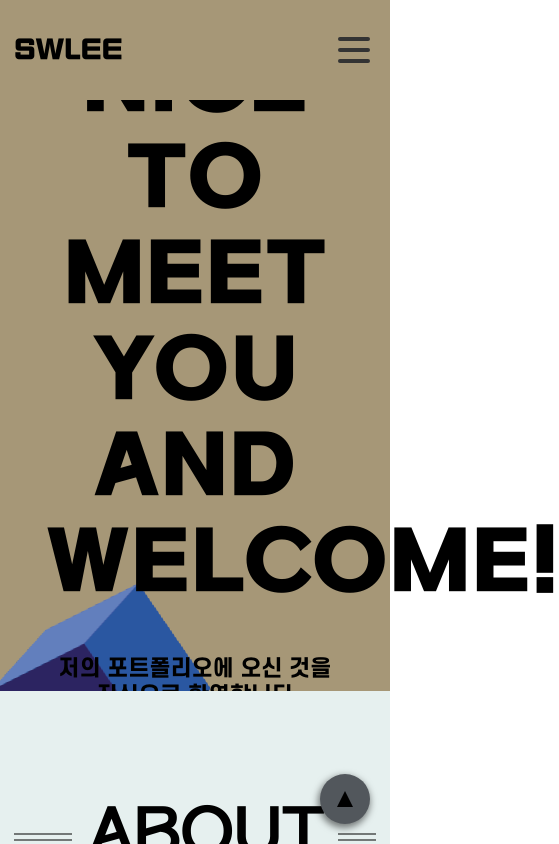
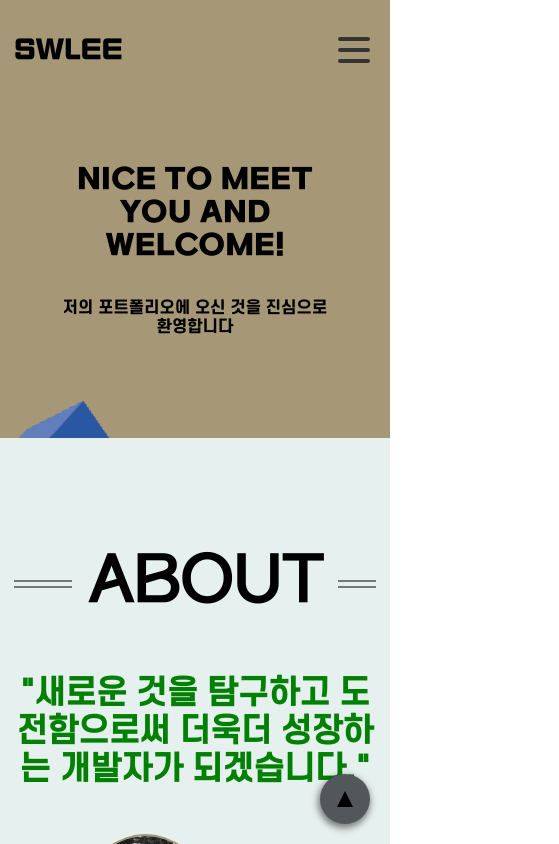
Before and after one commit to swleeee/Portfolio, a React (Create React App) app: page / in a window 390 px wide. Shown: the top 844 px of the page, 559 px wide, since content can reach past the window. Built offline with nearby package versions, Linux system fonts and the light colour scheme.

Commit message:
banner 모바일 버전 디자인

```diff
--- a/src/components/Banner.js
+++ b/src/components/Banner.js
@@ -85,12 +85,27 @@ const Container = styled.div`
   width: 100%;
   height: 70vh;
   position: relative;
+
+  @media (min-width: 0px) and (max-width: 479.98px) {
+    height: 40vh;
+  }
+  @media (min-width: 480px) and (max-width: 767.98px) {
+    height: 50vh;
+  }
 `;
 
 const move = keyframes`
   0%   { transform: scale(1)   translate(30vw, -30px); }
   33%  { transform: scale(0.8, 1) translate(75vw, 30vh) rotate(160deg); }
   66%  { transform: scale(1.3) translate(0vw, 45vh) rotate(-20deg); }
+  100% { transform: scale(1)   translate(30vw, -30px); }
+
+`;
+
+const mobile_move = keyframes`
+  0%   { transform: scale(1)   translate(30vw, -30px); }
+  33%  { transform: scale(0.8, 1) translate(75vw, 20vh) rotate(160deg); }
+  66%  { transform: scale(1.3) translate(0vw, 28vh) rotate(-20deg); }
   100% { transform: scale(1)   translate(30vw, -30px); }
 
 `;
@@ -194,6 +209,140 @@ const TextBox = styled.div`
       background: #2c2461;
       transform: translateY(50px) rotateX(90deg);
     }
+
+    @media (min-width: 0px) and (max-width: 479.98px) {
+      width: 120px;
+      height: 120px;
+      animation: ${mobile_move} 10s ease-in-out infinite;
+      .cube {
+        width: 60px;
+        height: 60px;
+      }
+
+      .front {
+        transform: translateZ(30px);
+      }
+
+      .back {
+        transform: translateZ(-30px);
+      }
+
+      .left {
+        transform: translateX(-30px) rotateY(90deg);
+      }
+
+      .right {
+        transform: translateX(30px) rotateY(90deg);
+      }
+
+      .top {
+        transform: translateY(-30px) rotateX(90deg);
+      }
+
+      .bottom {
+        transform: translateY(30px) rotateX(90deg);
+      }
+    }
+    @media (min-width: 480px) and (max-width: 767.98px) {
+      width: 150px;
+      height: 150px;
+      animation: ${mobile_move} 10s ease-in-out infinite;
+      .cube {
+        width: 70px;
+        height: 70px;
+      }
+
+      .front {
+        transform: translateZ(35px);
+      }
+
+      .back {
+        transform: translateZ(-35px);
+      }
+
+      .left {
+        transform: translateX(-35px) rotateY(90deg);
+      }
+
+      .right {
+        transform: translateX(35px) rotateY(90deg);
+      }
+
+      .top {
+        transform: translateY(-35px) rotateX(90deg);
+      }
+
+      .bottom {
+        transform: translateY(35px) rotateX(90deg);
+      }
+    }
+    @media (min-width: 768px) and (max-width: 991.98px) {
+      width: 180px;
+      height: 180px;
+
+      .cube {
+        width: 80px;
+        height: 80px;
+      }
+
+      .front {
+        transform: translateZ(40px);
+      }
+
+      .back {
+        transform: translateZ(-40px);
+      }
+
+      .left {
+        transform: translateX(-40px) rotateY(90deg);
+      }
+
+      .right {
+        transform: translateX(40px) rotateY(90deg);
+      }
+
+      .top {
+        transform: translateY(-40px) rotateX(90deg);
+      }
+
+      .bottom {
+        transform: translateY(40px) rotateX(90deg);
+      }
+    }
+
+    @media (min-width: 992px) and (max-width: 1299.98px) {
+      width: 190px;
+      height: 190px;
+
+      .cube {
+        width: 90px;
+        height: 90px;
+      }
+
+      .front {
+        transform: translateZ(45px);
+      }
+
+      .back {
+        transform: translateZ(-45px);
+      }
+
+      .left {
+        transform: translateX(-45px) rotateY(90deg);
+      }
+
+      .right {
+        transform: translateX(45px) rotateY(90deg);
+      }
+
+      .top {
+        transform: translateY(-45px) rotateX(90deg);
+      }
+
+      .bottom {
+        transform: translateY(45px) rotateX(90deg);
+      }
+    }
   }
 `;
 const Bar = styled.div`
@@ -217,6 +366,20 @@ const Name = styled.div`
   -webkit-transition: all 0.15s ease 0s;
   transform: ${(props) => props.active && 'translateY(-10px)'};
   font-family: SB_B;
+
+  @media (min-width: 0px) and (max-width: 479.98px) {
+    font-size: 28px;
+  }
+  @media (min-width: 480px) and (max-width: 767.98px) {
+    font-size: 36px;
+  }
+  @media (min-width: 768px) and (max-width: 991.98px) {
+    font-size: 52px;
+  }
+
+  @media (min-width: 992px) and (max-width: 1299.98px) {
+    font-size: 64px;
+  }
 `;
 
 const textFadeIn = keyframes`
@@ -259,4 +422,26 @@ const Description = styled.div`
     font-weight: bold;
     font-family: SCDream7;
   }
+
+  @media (min-width: 0px) and (max-width: 479.98px) {
+    p {
+      font-size: 16px;
+    }
+  }
+  @media (min-width: 480px) and (max-width: 767.98px) {
+    p {
+      font-size: 17px;
+    }
+  }
+  @media (min-width: 768px) and (max-width: 991.98px) {
+    p {
+      font-size: 19px;
+    }
+  }
+
+  @media (min-width: 992px) and (max-width: 1299.98px) {
+    p {
+      font-size: 20px;
+    }
+  }
 `;
```
Also changed, not shown: src/components/MobileNav.js (deleted, +0 -26 lines).
